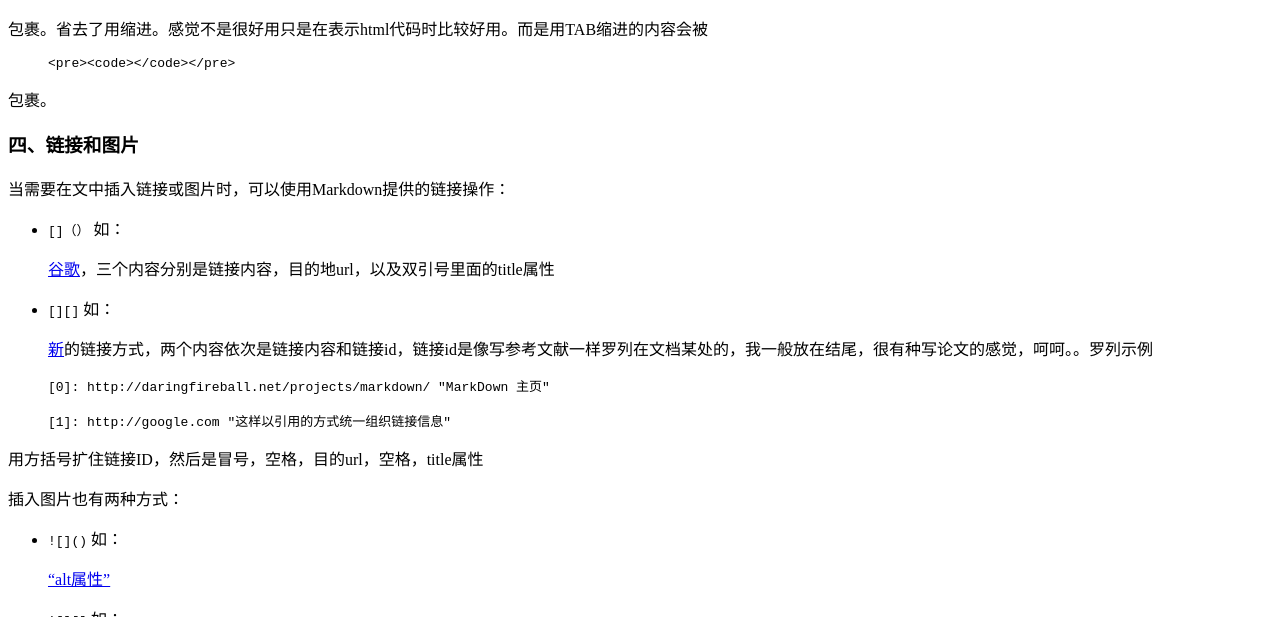
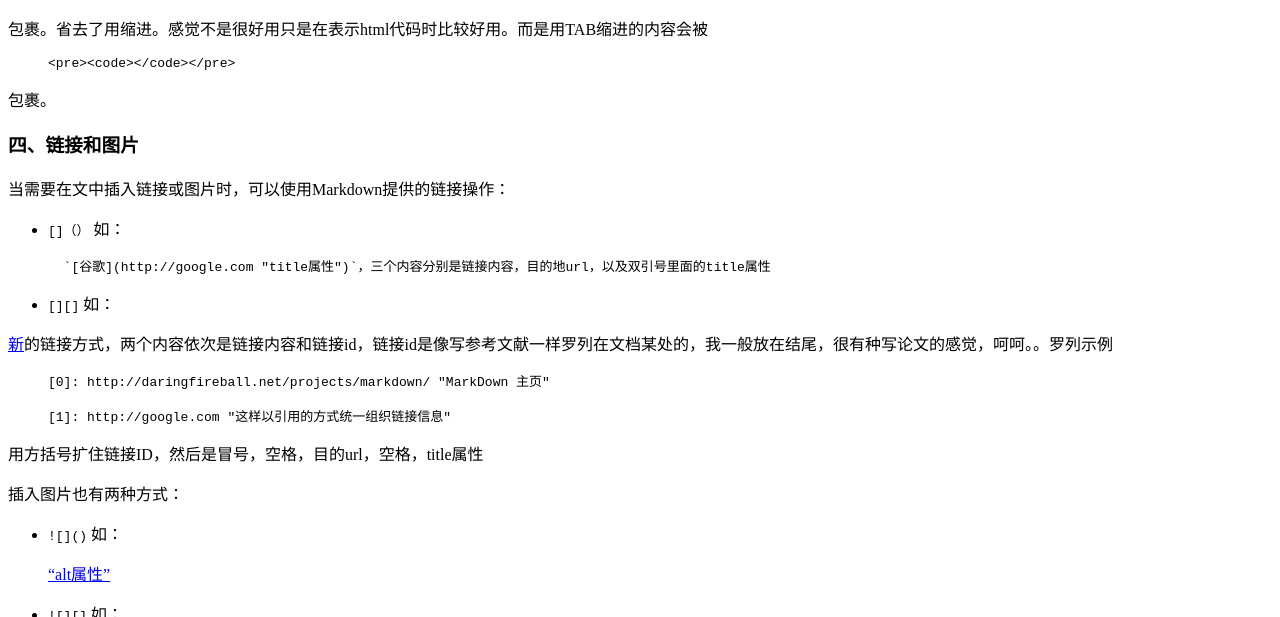
Before and after one commit to printhello/printhello.github.com, a Jekyll site: the page built from _posts/2012-04-03-learn-markdown.md, in a window 1280 px wide and 900 px high, scrolled down 2100 px, cut to the strip 0-617 px from the top of the window. Built offline with Jekyll 4.4.1, drawn with Linux system fonts in a browser that asks for light colours.

Commit message:
change use git

```diff
--- a/_posts/2012-04-03-learn-markdown.md
+++ b/_posts/2012-04-03-learn-markdown.md
@@ -112,11 +112,11 @@ Markdown 是一种轻量级的标记语言，由John Gruber和Aaron Swartz创建
 
 * `[]（）` 如：
 
-	[谷歌](http://google.com "title属性")，三个内容分别是链接内容，目的地url，以及双引号里面的title属性
+		`[谷歌](http://google.com "title属性")`，三个内容分别是链接内容，目的地url，以及双引号里面的title属性
 
 * `[][]` 如：
 
-	[新][1]的链接方式，两个内容依次是链接内容和链接id，链接id是像写参考文献一样罗列在文档某处的，我一般放在结尾，很有种写论文的感觉，呵呵。。罗列示例
+[新][1]的链接方式，两个内容依次是链接内容和链接id，链接id是像写参考文献一样罗列在文档某处的，我一般放在结尾，很有种写论文的感觉，呵呵。。罗列示例
 
 
 >    `[0]:  http://daringfireball.net/projects/markdown/ "MarkDown 主页"`
```
